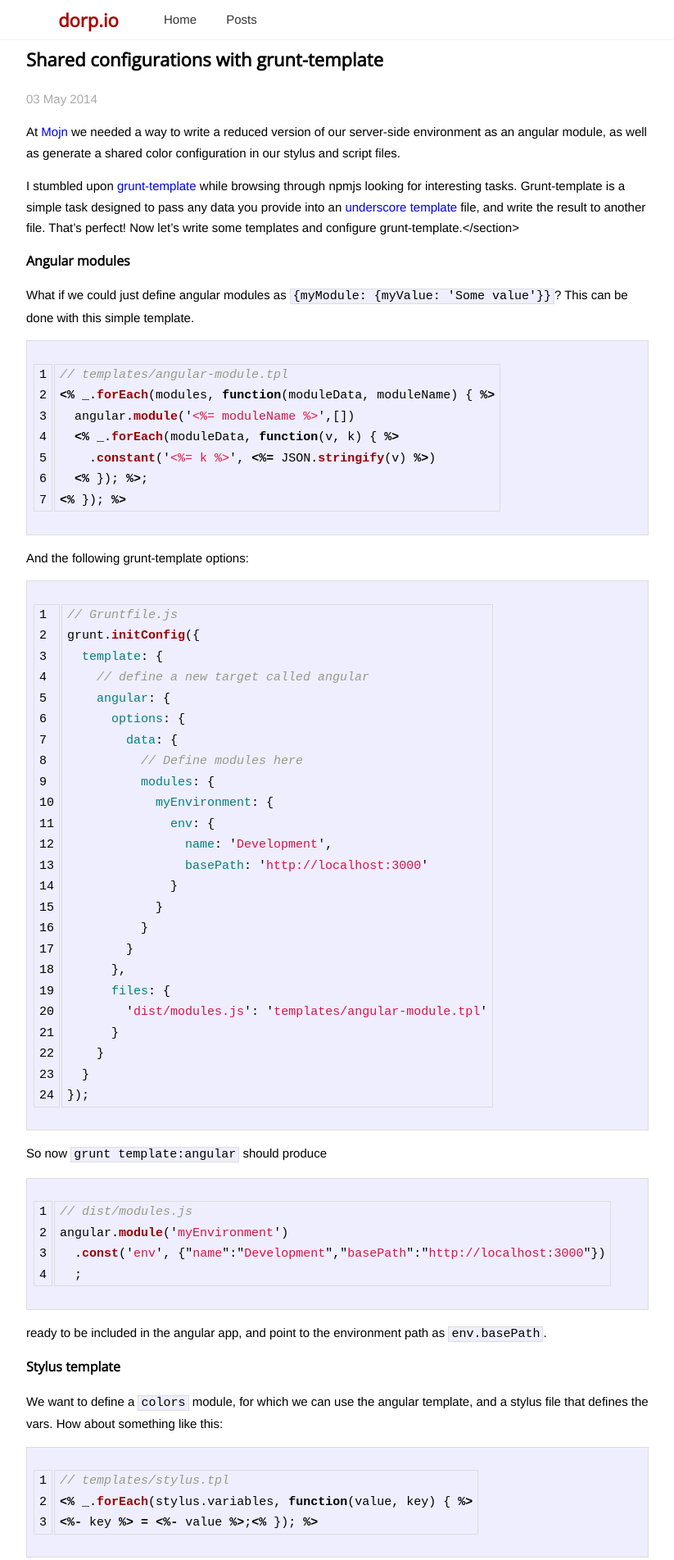
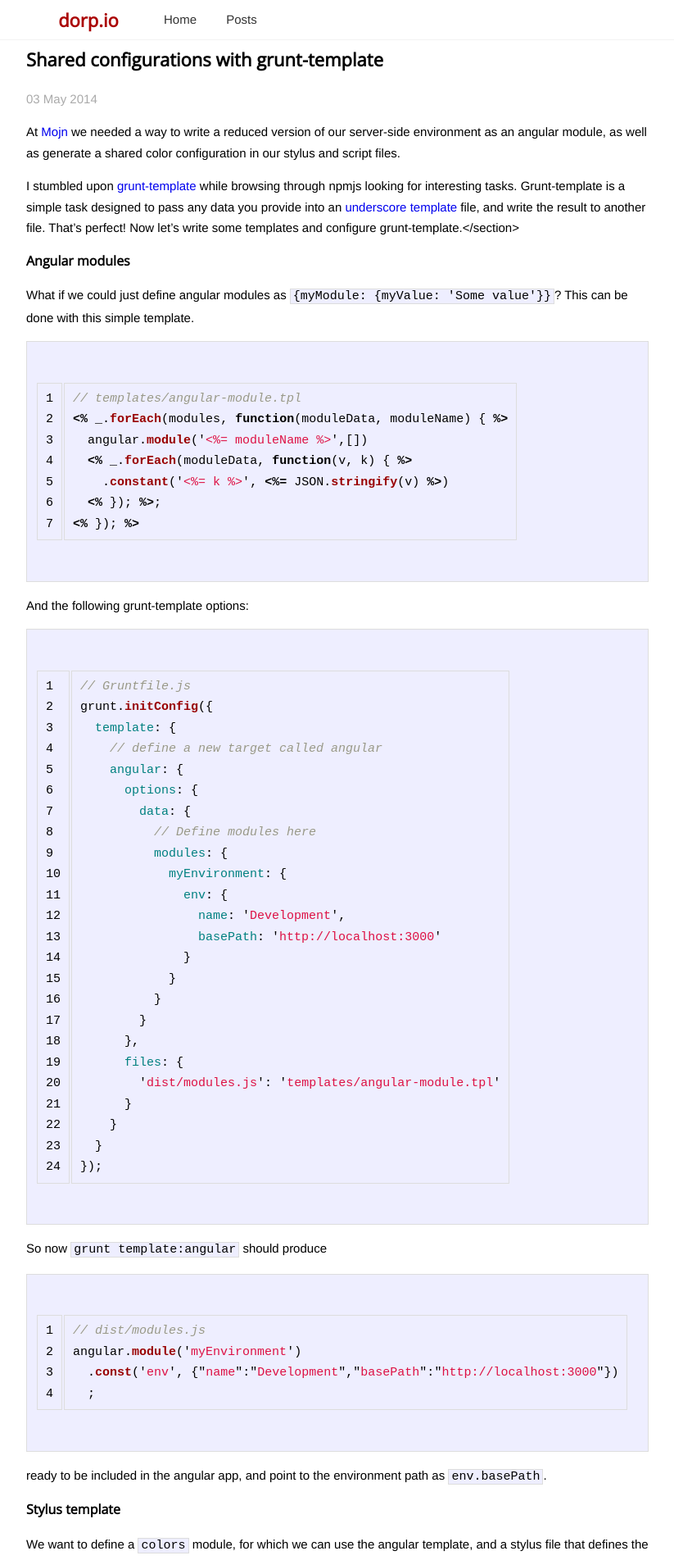
Before and after one commit to wejendorp/dorp.io, a Jekyll site: the page built from _posts/2014-05-03-shared-configurations-with-grunt-template.markdown, in a window 1280 px wide. Shown: the top 1903 px of the page at 82% size, without its empty margins (228-1051 px from the left). Built offline with Jekyll 4.4.1, drawn with Linux system fonts in a browser that asks for light colours; Markdown is read by kramdown in place of the engine named in the settings; comment, search, counter and statistics services are not loaded.

Commit message:
Spacing for code blocks

```diff
--- a/css/main.css
+++ b/css/main.css
@@ -191,7 +191,8 @@ img.profile {
 .post pre {
   border: 1px solid #ddd;
   background-color: #eef;
-  padding: 0 .4em;
+  padding: 6px 10px;
+  margin: 16px 0;
 }
 
 .post ul, .post ol {
```
